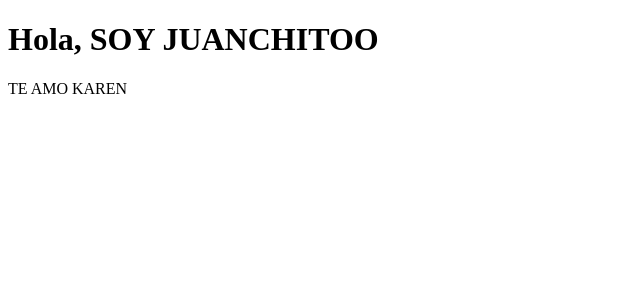
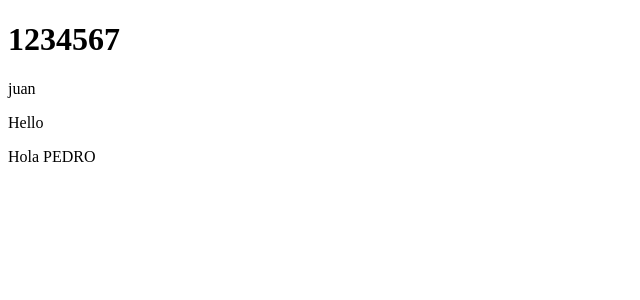
Before and after one commit to jarenas1/react, a React (Vite) app in the folder 03-primeros-pasos/03-component/: page / in a window 1280 px wide. Shown: the top 300 px of the page, without its empty margins (0-640 px from the left). Built offline with nearby package versions, Linux system fonts and the light colour scheme.

Commit message:
variables

```diff
--- a/03-primeros-pasos/03-component/src/HelloWorldApp.jsx
+++ b/03-primeros-pasos/03-component/src/HelloWorldApp.jsx
@@ -42,11 +42,29 @@ export function App(){
 
 //PARA EVITAR EL USO DEL FRAGMENT Y HACERLO MÁS RAPIDO PODEMOS HACERLO DE LA SIGUIENTE FORMA Y SE INFERIRA QUE ES UN FRAGMENTO
 
+const numbers = [1, 2, 3, 4, 5, 6, 7]; //SE IMPRIMIRA NUMERO POR NUMERO
+
+const name = "juan";
+
+const message = { //ACCEDEREMOS A UNA PROPIEDAD
+    greeting: "Hello",
+    name: "World",
+}
+
+//SE LLAMARA Y SE VERA UN MENSAJE SALUDANDO AL NOMBRE
+const getName = (name) =>{
+    return `Hola ${name}`;
+}
+
+
+//FORMA CON EL FRAGMENT Y LAS VARIABLES
 export const FirstApp = ()=>{
     return(
         <>
-            <h1>Hola, SOY JUANCHITOO</h1>
-            <p>TE AMO KAREN</p>
+            <h1>{numbers}</h1>
+            <p>{name}</p>
+            <p>{message.greeting}</p>
+            <p>{getName("PEDRO")}</p>
         </>
     )
 }
```
